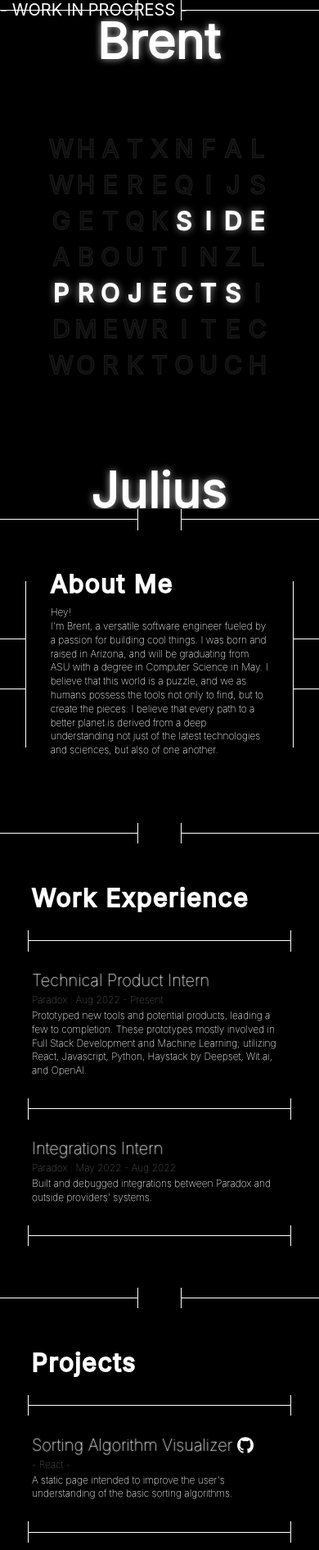
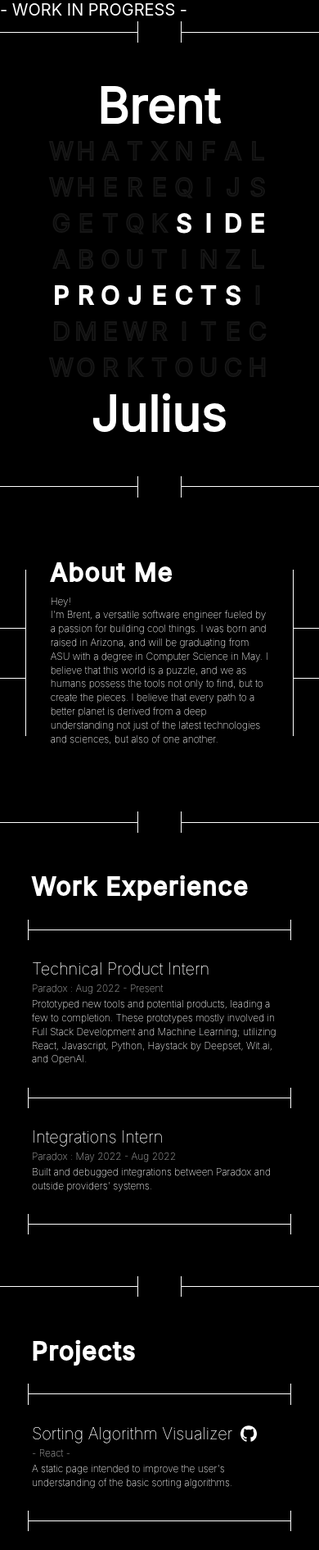
Before and after one commit to Brent152/PersonalWebsite, a Next.js app in the folder personal-website/: page / in a window 390 px wide. Shown: the top 1891 px of the page at 82% size. Built offline with nearby package versions, Linux system fonts and the light colour scheme.

Commit message:
Fixed mobile lighting and spacing

```diff
--- a/personal-website/pages/components/EmailIcon.tsx
+++ b/personal-website/pages/components/EmailIcon.tsx
@@ -4,7 +4,7 @@ import styles from '../../styles/Icons.module.css'
 export default function EmailIcon(props: any) {
 
     return (
-        <a href={props.link} target={'_blank'} rel="noreferrer" style={{ ...props.style }}>
+        <a href={props.link} target={'_blank'} rel="noreferrer" className={props.leftMargin ? styles.leftMargin : ''} style={{ ...props.style }}>
             <img src='../../EmailIcon.png' className={styles.icon} />
         </a>
     )
--- a/personal-website/pages/components/GitHubLogo.tsx
+++ b/personal-website/pages/components/GitHubLogo.tsx
@@ -3,7 +3,7 @@ import styles from '../../styles/Icons.module.css'
 export default function GitHubLogo(props: any) {
 
     return (
-        <a href={props.link} target={'_blank'} rel="noreferrer" style={{ ...props.style }}>
+        <a href={props.link} target={'_blank'} rel="noreferrer" className={props.leftMargin ? styles.leftMargin : ''} style={{ ...props.style }}>
             <img src='../../GitHubLogo.png' className={styles.icon} />
         </a>
     )
--- a/personal-website/pages/components/LinkedInLogo.tsx
+++ b/personal-website/pages/components/LinkedInLogo.tsx
@@ -4,7 +4,7 @@ import styles from '../../styles/Icons.module.css'
 export default function LinkedInLogo(props: any) {
 
     return (
-        <a href={props.link} target={'_blank'} rel="noreferrer" style={{ ...props.style }}>
+        <a href={props.link} target={'_blank'} rel="noreferrer" className={props.leftMargin ? styles.leftMargin : ''} style={{ ...props.style }}>
             <img src='../../LinkedInLogo.png' className={styles.icon} />
         </a>
     )
--- a/personal-website/pages/components/ListItem.tsx
+++ b/personal-website/pages/components/ListItem.tsx
@@ -6,7 +6,7 @@ export default function ListItem(props: any) {
         <BlinkInElement>
             <div style={{ display: 'flex' }}>
                 <div className='smallHeaderText'>{props.title}</div>
-                {props.gitHubLink && <GitHubLogo link={props.gitHubLink} style={{ marginLeft: '2%' }} />}
+                {props.gitHubLink && <GitHubLogo link={props.gitHubLink} leftMargin={true} />}
             </div>
             <div className='smallSubheaderText'>
                 {props.subtitle}
--- a/personal-website/pages/components/Sections/LandingSection.tsx
+++ b/personal-website/pages/components/Sections/LandingSection.tsx
@@ -38,8 +38,12 @@ export default function LandingSesction(props: any) {
                     {/* <Line style={{ alignSelf: 'center' }} shownHeight={50} transitionDelay={600} /> */}
                     <div style={{ display: 'flex', flexDirection: 'column', alignSelf: 'center', alignItems: 'center', minWidth: 320 }}>
                         <BlinkInElement className='nameText' speedMs={800} >Brent</BlinkInElement>
-                        {viewWidth && viewWidth >= 1024 && <Line variant='mediumH' style={{ height: 1, marginBlock: '5vh', alignSelf: 'flex-end' }} />}
-                        <div style={{ lineHeight: '.8em', fontSize: 120, userSelect: 'none' }}>&nbsp;</div>
+                        {viewWidth && viewWidth >= 1024 &&
+                            <>
+                                <Line variant='mediumH' style={{ height: 1, marginBlock: '5vh', alignSelf: 'flex-end' }} />
+                                <div style={{ lineHeight: '.8em', fontSize: 120, userSelect: 'none' }}>&nbsp;</div>
+                            </>
+                        }
                     </div>
 
                     <div style={{ display: 'flex', justifyContent: 'center' }}>
@@ -48,8 +52,12 @@ export default function LandingSesction(props: any) {
                         {viewWidth && viewWidth >= 1024 && <Line variant='mediumV' style={{ alignSelf: 'center', marginLeft: '2vw' }} />}
                     </div>
                     <div style={{ display: 'flex', flexDirection: 'column', alignSelf: 'center', alignItems: 'center', minWidth: 320 }}>
-                        <div style={{ lineHeight: '.8em', fontSize: 120, userSelect: 'none' }}>&nbsp;</div>
-                        {viewWidth && viewWidth >= 1024 && <Line variant='mediumH' style={{ height: 1, marginBlock: '3vh', alignSelf: 'flex-start', overflow: 'hidden' }} />}
+                        {viewWidth && viewWidth >= 1024 &&
+                            <>
+                                <div style={{ lineHeight: '.8em', fontSize: 120, userSelect: 'none' }}>&nbsp;</div>
+                                <Line variant='mediumH' style={{ height: 1, marginBlock: '3vh', alignSelf: 'flex-start' }} />
+                            </>
+                        }
                         <BlinkInElement className='nameText' speedMs={800} >Julius</BlinkInElement>
                     </div>
                     {/* <Line style={{ alignSelf: 'center' }} shownHeight={50} transitionDelay={600} /> */}
--- a/personal-website/styles/Icons.module.css
+++ b/personal-website/styles/Icons.module.css
@@ -1,11 +1,19 @@
 .icon {
     width: 30px;
+}
+
+.leftMargin {
+    margin-left: 15px;
 }
 
 /* SMARTPHONES PORTRAIT */
 @media only screen and (min-width: 300px) {
     .icon {
         width: 20px;
+    }
+
+    .leftMargin {
+        margin-left: 10px;
     }
 }
 
@@ -21,4 +29,8 @@
     .icon {
         width: 30px;
     }
+
+    .leftMargin {
+        margin-left: 15px;
+    }
 }
--- a/personal-website/styles/XDisplay.module.css
+++ b/personal-website/styles/XDisplay.module.css
@@ -3,13 +3,12 @@
     padding: 10;
 
     /* border: solid white 4px; */
-
 }
 
 .displayRow {
     display: flex;
     justify-content: center;
-    margin-bottom: 20px;
+    margin-block: 20px;
 }
 
 .displayItem {
@@ -58,6 +57,15 @@
         font-size: 30px;
         line-height: .8em;
     }
+
+    .displayItemLitByMouse {
+        text-shadow: 0px 0px 0px rgb(255, 255, 255);
+    }
+
+    .displayItemLitByCycle {
+        text-shadow: 0px 0px 0px rgb(255, 255, 255);
+    }
+
 }
 
 /* SMARTPHONES LANDSCAPE */
@@ -86,4 +94,12 @@
         font-size: 60px;
         line-height: 1em;
     }
+
+    .displayItemLitByMouse {
+        text-shadow: 0px 0px 10px rgb(255, 255, 255);
+    }
+
+    .displayItemLitByCycle {
+        text-shadow: 0px 0px 10px rgb(255, 255, 255);
+    }
 }
--- a/personal-website/styles/globals.css
+++ b/personal-website/styles/globals.css
@@ -130,6 +130,7 @@ a {
 @media only screen and (min-width: 300px) {
   .nameText {
     font-size: 60px;
+    text-shadow: 0px 0px 0px rgb(255, 255, 255);
   }
 
   .headerText {
@@ -141,10 +142,12 @@ a {
 
   .smallHeaderText {
     font-size: 20px;
+    text-shadow: 0px 0px 0px rgb(255, 255, 255);
   }
 
   .smallSubheaderText {
     font-size: 12px;
+    text-shadow: 0px 0px 0px rgb(255, 255, 255);
   }
 
   .paragraphText {
@@ -161,10 +164,14 @@ a {
 
   .landingSection {
     min-height: 75vh;
+
   }
 
   .landingSectionContainer {
     flex-direction: column;
+    min-height: 50vh;
+    justify-content: space-between;
+    /* border: solid rgb(0, 30, 255) 4px; */
   }
 
 
@@ -182,18 +189,6 @@ a {
     font-size: 60px;
   }
 
-  .headerText {
-    font-size: 60px;
-    line-height: 1em;
-    text-shadow: 0px 0px 0px rgb(255, 255, 255);
-  }
-
-  .paragraphText {
-    font-size: 12px;
-    line-height: 1.4em;
-    text-shadow: 0px 0px 0px rgb(255, 255, 255);
-  }
-
   .paragraphText {
     font-size: 20px;
   }
@@ -208,21 +203,6 @@ a {
 
 /* TABLETS PORTRAIT */
 @media only screen and (min-width: 768px) {
-  .nameText {
-    font-size: 60px;
-  }
-
-  .headerText {
-    font-size: 60px;
-    line-height: 1em;
-    text-shadow: 0px 0px 10px rgb(255, 255, 255);
-  }
-
-  .paragraphText {
-    font-size: 20px;
-    line-height: 1.4em;
-    text-shadow: 0px 0px 0px rgb(255, 255, 255);
-  }
 
   .listSection {
     width: 70vw;
@@ -238,6 +218,7 @@ a {
 @media only screen and (min-width: 1024px) {
   .nameText {
     font-size: 100px;
+    text-shadow: 0px 0px 10px rgb(255, 255, 255);
   }
 
   .headerText {
@@ -248,6 +229,7 @@ a {
 
   .smallHeaderText {
     font-size: 30px;
+    text-shadow: 0px 0px 2px rgb(255, 255, 255);
   }
 
   .smallSubheaderText {
@@ -257,7 +239,6 @@ a {
   .paragraphText {
     font-size: 20px;
     line-height: 1.4em;
-    text-shadow: 0px 0px 0px rgb(255, 255, 255);
   }
 
   .listSection {
@@ -270,12 +251,12 @@ a {
 
   .landingSectionContainer {
     flex-direction: row;
+    min-height: 0vh;
+    justify-content: center;
+    /* border: solid rgb(0, 30, 255) 4px; */
   }
 
 
-  .workInProgress {
-    font-size: 40px;
-  }
 }
 
 /* LARGE DESKTOP */
@@ -301,7 +282,6 @@ a {
   .paragraphText {
     font-size: 20px;
     line-height: 1.4em;
-    text-shadow: 0px 0px 0px rgb(255, 255, 255);
   }
 
   .listSection {
@@ -309,13 +289,4 @@ a {
   }
 
 
-
-  .landingSectionContainer {
-    flex-direction: row;
-  }
-
-
-  .workInProgress {
-    font-size: 40px;
-  }
 }
```
